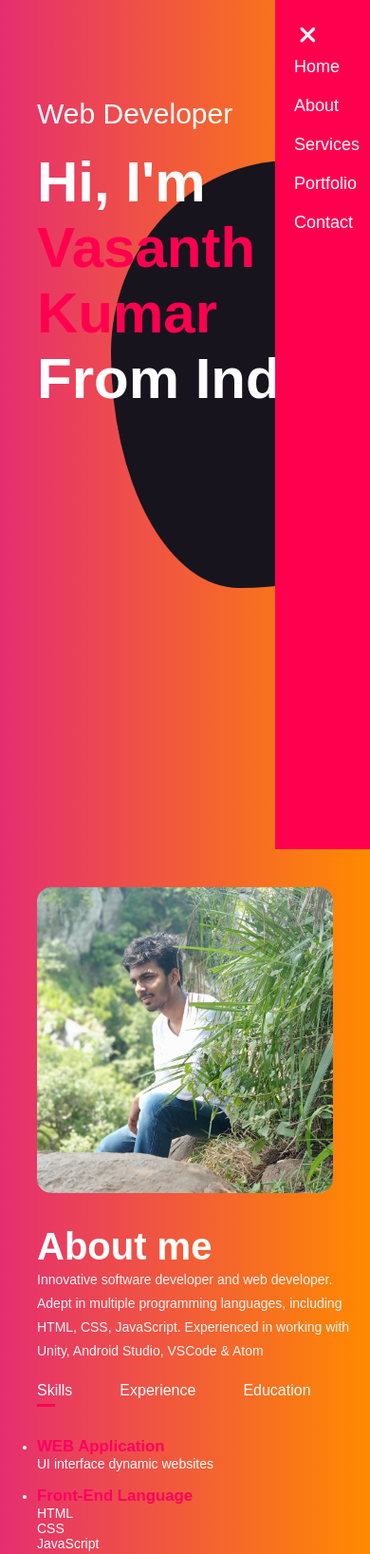
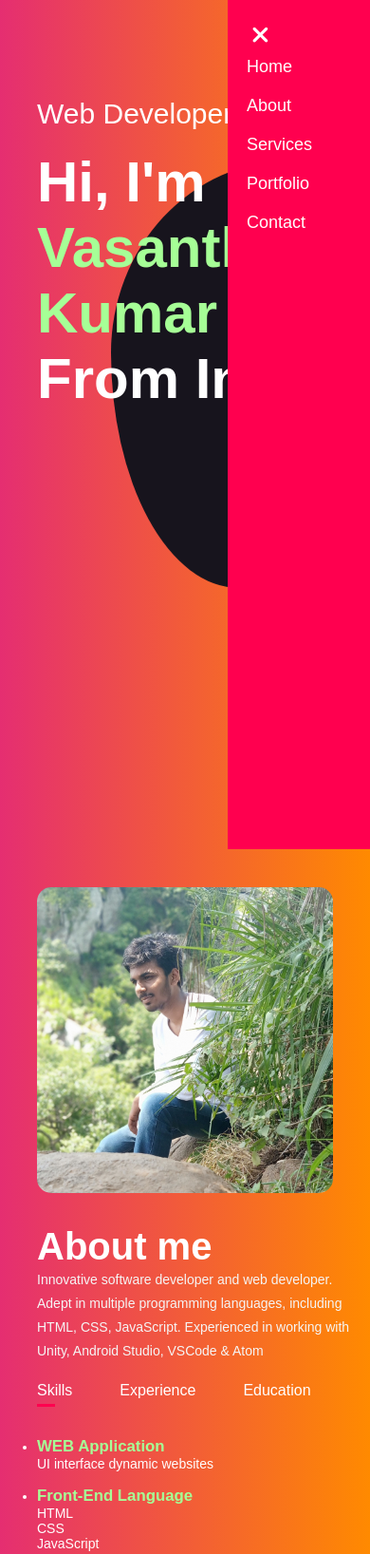
Before and after one commit to VasanthKumarTJ/portfolio, a plain HTML site: page index.html in a window 390 px wide. Shown: the top 1636 px of the page at 95% size. Drawn offline with Linux system fonts and the light colour scheme.

Commit message:
responsive chanegs

```diff
--- a/styles/about.css
+++ b/styles/about.css
@@ -86,7 +86,7 @@ body{
 }
 
 .tab-contents ul li span{
-  color: #ff005f;
+  color: #A6FF96;
   font-weight: 700;
   font-size: 1.2em;
 }
--- a/styles/navbar.css
+++ b/styles/navbar.css
@@ -68,5 +68,5 @@ nav ul li a:hover::after{
 }
 
 .header-text h1 span{
-  color: #ff004f;
+  color: #A6FF96;
 }
--- a/styles/responsive.css
+++ b/styles/responsive.css
@@ -27,7 +27,7 @@ nav .fas{
     position: fixed;
     top: 0;
     right: -200px;
-    width: 300px;
+    width: 350px;
     height: 100vh;
     padding-top: 50px;
     z-index: 2;
@@ -79,6 +79,7 @@ nav .fas{
   .copyright{
     font-size: 14px;
   }
+
 }
 
 #msg{
```
